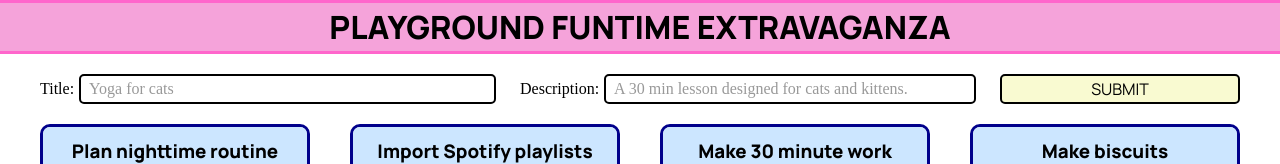
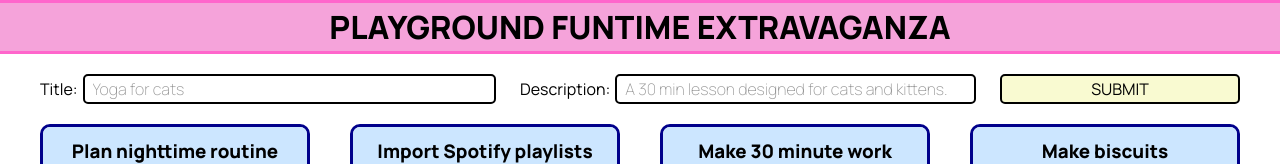
Before and after one commit to colefiscus/playground, a React (Create React App) app: page / in a window 1280 px wide. Shown: the top 164 px of the page. Built offline with nearby package versions, Linux system fonts and the light colour scheme.

Commit message:
Change location of font-familiy in Form

```diff
--- a/src/Form.js
+++ b/src/Form.js
@@ -65,6 +65,7 @@ class Form extends Component {
 }
 
 const FormWrapper = styled.form`
+  font-family: 'Manrope', sans-serif;
   display: flex;
   justify-content: space-between;
   width: 100%;
@@ -112,7 +113,6 @@ const DescriptionInput = styled(TitleInput)`
 `;
 
 const Button = styled.button`
-  font-family: 'Manrope', sans-serif;
   width: 20%;
   border: 2px solid black;
   border-radius: 5px;
```
